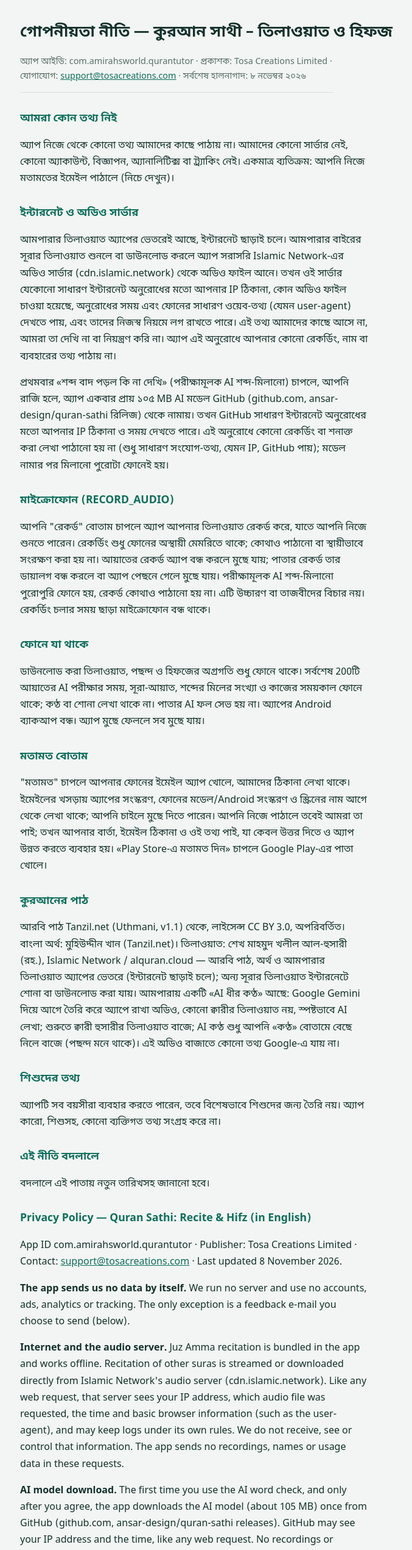
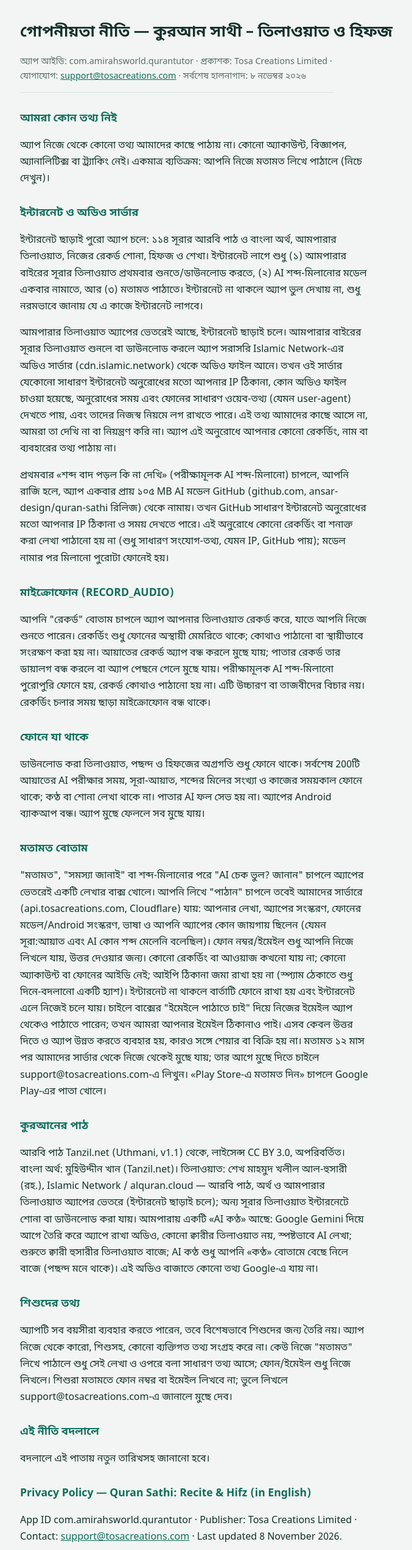
Before and after one commit to ansar-design/privacy, a plain HTML site: page quran-sathi/index.html in a window 1280 px wide. Shown: the top 2541 px of the page at 61% size, without its empty margins (267-944 px from the left). Drawn offline with Linux system fonts and the light colour scheme.

Commit message:
quran-sathi privacy: v0.9 vc2 (AI কণ্ঠ wording, backup = Hifz progress only) 2026-11-15

```diff
--- a/quran-sathi/index.html
+++ b/quran-sathi/index.html
@@ -20,8 +20,9 @@ a{color:var(--accent)}
 <h1>গোপনীয়তা নীতি — কুরআন সাথী – তিলাওয়াত ও হিফজ</h1>
 <p class="meta">অ্যাপ আইডি: com.amirahsworld.qurantutor · প্রকাশক: Tosa Creations Limited · যোগাযোগ: <a href="mailto:support@tosacreations.com">support@tosacreations.com</a> · সর্বশেষ হালনাগাদ: ৮ নভেম্বর ২০২৬</p>
 <h2>আমরা কোন তথ্য নিই</h2>
-<p>অ্যাপ নিজে থেকে কোনো তথ্য আমাদের কাছে পাঠায় না। আমাদের কোনো সার্ভার নেই, কোনো অ্যাকাউন্ট, বিজ্ঞাপন, অ্যানালিটিক্স বা ট্র্যাকিং নেই। একমাত্র ব্যতিক্রম: আপনি নিজে মতামতের ইমেইল পাঠালে (নিচে দেখুন)।</p>
+<p>অ্যাপ নিজে থেকে কোনো তথ্য আমাদের কাছে পাঠায় না। কোনো অ্যাকাউন্ট, বিজ্ঞাপন, অ্যানালিটিক্স বা ট্র্যাকিং নেই। একমাত্র ব্যতিক্রম: আপনি নিজে মতামত লিখে পাঠালে (নিচে দেখুন)।</p>
 <h2>ইন্টারনেট ও অডিও সার্ভার</h2>
+<p>ইন্টারনেট ছাড়াই পুরো অ্যাপ চলে: ১১৪ সূরার আরবি পাঠ ও বাংলা অর্থ, আমপারার তিলাওয়াত, নিজের রেকর্ড শোনা, হিফজ ও শেখা। ইন্টারনেট লাগে শুধু (১) আমপারার বাইরের সূরার তিলাওয়াত প্রথমবার শুনতে/ডাউনলোড করতে, (২) AI শব্দ-মিলানোর মডেল একবার নামাতে, আর (৩) মতামত পাঠাতে। ইন্টারনেট না থাকলে অ্যাপ ভুল দেখায় না, শুধু নরমভাবে জানায় যে এ কাজে ইন্টারনেট লাগবে।</p>
 <p>আমপারার তিলাওয়াত অ্যাপের ভেতরেই আছে, ইন্টারনেট ছাড়াই চলে। আমপারার বাইরের সূরার তিলাওয়াত শুনলে বা ডাউনলোড করলে অ্যাপ সরাসরি Islamic Network-এর অডিও সার্ভার (cdn.islamic.network) থেকে অডিও ফাইল আনে। তখন ওই সার্ভার যেকোনো সাধারণ ইন্টারনেট অনুরোধের মতো আপনার IP ঠিকানা, কোন অডিও ফাইল চাওয়া হয়েছে, অনুরোধের সময় এবং ফোনের সাধারণ ওয়েব-তথ্য (যেমন user-agent) দেখতে পায়, এবং তাদের নিজস্ব নিয়মে লগ রাখতে পারে। এই তথ্য আমাদের কাছে আসে না, আমরা তা দেখি না বা নিয়ন্ত্রণ করি না। অ্যাপ এই অনুরোধে আপনার কোনো রেকর্ডিং, নাম বা ব্যবহারের তথ্য পাঠায় না।</p>
 <p>প্রথমবার «শব্দ বাদ পড়ল কি না দেখি» (পরীক্ষামূলক AI শব্দ-মিলানো) চাপলে, আপনি রাজি হলে, অ্যাপ একবার প্রায় ১০৫ MB AI মডেল GitHub (github.com, ansar-design/quran-sathi রিলিজ) থেকে নামায়। তখন GitHub সাধারণ ইন্টারনেট অনুরোধের মতো আপনার IP ঠিকানা ও সময় দেখতে পারে। এই অনুরোধে কোনো রেকর্ডিং বা শনাক্ত করা লেখা পাঠানো হয় না (শুধু সাধারণ সংযোগ-তথ্য, যেমন IP, GitHub পায়); মডেল নামার পর মিলানো পুরোটা ফোনেই হয়।</p>
 <h2>মাইক্রোফোন (RECORD_AUDIO)</h2>
@@ -29,25 +30,26 @@ a{color:var(--accent)}
 <h2>ফোনে যা থাকে</h2>
 <p>ডাউনলোড করা তিলাওয়াত, পছন্দ ও হিফজের অগ্রগতি শুধু ফোনে থাকে। সর্বশেষ 200টি আয়াতের AI পরীক্ষার সময়, সূরা-আয়াত, শব্দের মিলের সংখ্যা ও কাজের সময়কাল ফোনে থাকে; কণ্ঠ বা শোনা লেখা থাকে না। পাতার AI ফল সেভ হয় না। অ্যাপের Android ব্যাকআপ বন্ধ। অ্যাপ মুছে ফেললে সব মুছে যায়।</p>
 <h2>মতামত বোতাম</h2>
-<p>"মতামত" চাপলে আপনার ফোনের ইমেইল অ্যাপ খোলে, আমাদের ঠিকানা লেখা থাকে। ইমেইলের খসড়ায় অ্যাপের সংস্করণ, ফোনের মডেল/Android সংস্করণ ও স্ক্রিনের নাম আগে থেকে লেখা থাকে; আপনি চাইলে মুছে দিতে পারেন। আপনি নিজে পাঠালে তবেই আমরা তা পাই; তখন আপনার বার্তা, ইমেইল ঠিকানা ও ওই তথ্য পাই, যা কেবল উত্তর দিতে ও অ্যাপ উন্নত করতে ব্যবহার হয়। «Play Store-এ মতামত দিন» চাপলে Google Play-এর পাতা খোলে।</p>
+<p>"মতামত", "সমস্যা জানাই" বা শব্দ-মিলানোর পরে "AI চেক ভুল? জানান" চাপলে অ্যাপের ভেতরেই একটি লেখার বাক্স খোলে। আপনি লিখে "পাঠান" চাপলে তবেই আমাদের সার্ভারে (api.tosacreations.com, Cloudflare) যায়: আপনার লেখা, অ্যাপের সংস্করণ, ফোনের মডেল/Android সংস্করণ, ভাষা ও আপনি অ্যাপের কোন জায়গায় ছিলেন (যেমন সূরা:আয়াত এবং AI কোন শব্দ মেলেনি বলেছিল)। ফোন নম্বর/ইমেইল শুধু আপনি নিজে লিখলে যায়, উত্তর দেওয়ার জন্য। কোনো রেকর্ডিং বা আওয়াজ কখনো যায় না; কোনো অ্যাকাউন্ট বা ফোনের আইডি নেই; আইপি ঠিকানা জমা রাখা হয় না (স্প্যাম ঠেকাতে শুধু দিনে-বদলানো একটি হ্যাশ)। ইন্টারনেট না থাকলে বার্তাটি ফোনে রাখা হয় এবং ইন্টারনেট এলে নিজেই চলে যায়। চাইলে বাক্সের "ইমেইলে পাঠাতে চাই" দিয়ে নিজের ইমেইল অ্যাপ থেকেও পাঠাতে পারেন; তখন আমরা আপনার ইমেইল ঠিকানাও পাই। এসব কেবল উত্তর দিতে ও অ্যাপ উন্নত করতে ব্যবহার হয়, কারও সঙ্গে শেয়ার বা বিক্রি হয় না। মতামত ১২ মাস পর আমাদের সার্ভার থেকে নিজে থেকেই মুছে যায়; তার আগে মুছে দিতে চাইলে support@tosacreations.com-এ লিখুন। «Play Store-এ মতামত দিন» চাপলে Google Play-এর পাতা খোলে।</p>
 <h2>কুরআনের পাঠ</h2>
-<p>আরবি পাঠ Tanzil.net (Uthmani, v1.1) থেকে, লাইসেন্স CC BY 3.0, অপরিবর্তিত। বাংলা অর্থ: মুহিউদ্দীন খান (Tanzil.net)। তিলাওয়াত: শেখ মাহমুদ খলীল আল-হুসারী (রহ.), Islamic Network / alquran.cloud — আরবি পাঠ, অর্থ ও আমপারার তিলাওয়াত অ্যাপের ভেতরে (ইন্টারনেট ছাড়াই চলে); অন্য সূরার তিলাওয়াত ইন্টারনেটে শোনা বা ডাউনলোড করা যায়। আমপারায় একটি «AI ধীর কণ্ঠ» আছে: Google Gemini দিয়ে আগে তৈরি করে অ্যাপে রাখা অডিও, কোনো ক্বারীর তিলাওয়াত নয়, স্পষ্টভাবে AI লেখা; শুরুতে ক্বারী হুসারীর তিলাওয়াত বাজে; AI কণ্ঠ শুধু আপনি «কণ্ঠ» বোতামে বেছে নিলে বাজে (পছন্দ মনে থাকে)। এই অডিও বাজাতে কোনো তথ্য Google-এ যায় না।</p>
+<p>আরবি পাঠ Tanzil.net (Uthmani, v1.1) থেকে, লাইসেন্স CC BY 3.0, অপরিবর্তিত। বাংলা অর্থ: মুহিউদ্দীন খান (Tanzil.net)। তিলাওয়াত: শেখ মাহমুদ খলীল আল-হুসারী (রহ.), Islamic Network / alquran.cloud — আরবি পাঠ, অর্থ ও আমপারার তিলাওয়াত অ্যাপের ভেতরে (ইন্টারনেট ছাড়াই চলে); অন্য সূরার তিলাওয়াত ইন্টারনেটে শোনা বা ডাউনলোড করা যায়। আমপারায় একটি «AI কণ্ঠ» আছে: Google Gemini দিয়ে আগে তৈরি করে অ্যাপে রাখা অডিও, কোনো ক্বারীর তিলাওয়াত নয়, স্পষ্টভাবে AI লেখা; শুরুতে ক্বারী হুসারীর তিলাওয়াত বাজে; AI কণ্ঠ শুধু আপনি «কণ্ঠ» বোতামে বেছে নিলে বাজে (পছন্দ মনে থাকে)। এই অডিও বাজাতে কোনো তথ্য Google-এ যায় না।</p>
 <h2>শিশুদের তথ্য</h2>
-<p>অ্যাপটি সব বয়সীরা ব্যবহার করতে পারেন, তবে বিশেষভাবে শিশুদের জন্য তৈরি নয়। অ্যাপ কারো, শিশুসহ, কোনো ব্যক্তিগত তথ্য সংগ্রহ করে না।</p>
+<p>অ্যাপটি সব বয়সীরা ব্যবহার করতে পারেন, তবে বিশেষভাবে শিশুদের জন্য তৈরি নয়। অ্যাপ নিজে থেকে কারো, শিশুসহ, কোনো ব্যক্তিগত তথ্য সংগ্রহ করে না। কেউ নিজে "মতামত" লিখে পাঠালে শুধু সেই লেখা ও ওপরে বলা সাধারণ তথ্য আসে; ফোন/ইমেইল শুধু নিজে লিখলে। শিশুরা মতামতে ফোন নম্বর বা ইমেইল লিখবে না; ভুলে লিখলে support@tosacreations.com-এ জানালে মুছে দেব।</p>
 <h2>এই নীতি বদলালে</h2>
 <p>বদলালে এই পাতায় নতুন তারিখসহ জানানো হবে।</p>
 
 <section lang="en">
 <h2>Privacy Policy — Quran Sathi: Recite &amp; Hifz (in English)</h2>
 <p>App ID com.amirahsworld.qurantutor · Publisher: Tosa Creations Limited · Contact: <a href="mailto:support@tosacreations.com">support@tosacreations.com</a> · Last updated 8 November 2026.</p>
-<p><b>The app sends us no data by itself.</b> We run no server and use no accounts, ads, analytics or tracking. The only exception is a feedback e-mail you choose to send (below).</p>
+<p><b>The app sends us no data by itself.</b> We use no accounts, ads, analytics or tracking. The only exception is feedback you choose to write and send (below).</p>
+<p><b>Works offline.</b> The whole app works without internet: Arabic text and Bangla meaning of all 114 suras, Juz Amma recitation, listening to your own recording, Hifz and Learn. Internet is needed only to (1) stream or download recitation of suras outside Juz Amma, (2) download the AI word-check model once, and (3) send feedback. Without internet the app shows no error, only a gentle note that this one feature needs internet.</p>
 <p><b>Internet and the audio server.</b> Juz Amma recitation is bundled in the app and works offline. Recitation of other suras is streamed or downloaded directly from Islamic Network's audio server (cdn.islamic.network). Like any web request, that server sees your IP address, which audio file was requested, the time and basic browser information (such as the user-agent), and may keep logs under its own rules. We do not receive, see or control that information. The app sends no recordings, names or usage data in these requests.</p>
 <p><b>AI model download.</b> The first time you use the AI word check, and only after you agree, the app downloads the AI model (about 105 MB) once from GitHub (github.com, ansar-design/quran-sathi releases). GitHub may see your IP address and the time, like any web request. No recordings or recognised speech are uploaded (the download host receives only normal connection metadata such as IP address); after the download the check runs fully on the phone.</p>
 <p><b>Microphone (RECORD_AUDIO).</b> Used only after you choose Record, for listening to your own recitation and optional experimental word comparison. Audio stays in temporary phone memory and is never uploaded or saved to storage. Ayah recordings are cleared when the app closes; page recordings are cleared when their dialog closes or the app goes into the background. The AI model runs entirely on the phone and does not judge pronunciation or tajweed.</p>
 <p><b>On the phone.</b> Downloaded recitations, settings and Hifz progress stay on the phone. A local history of up to 200 ayah word-check summaries stores time, sura/ayah, match counts and processing duration, without recordings or recognized text; page checks are not saved. These records are not uploaded; Android backup is turned off for this app. Uninstalling removes them.</p>
-<p><b>Feedback.</b> The "Feedback" button opens your own e-mail app with our address filled in; nothing is sent unless you send it, and the draft is pre-filled with the app version, phone model/Android version and screen name, which you can delete. If you send it we receive your message, e-mail address and that information, used only to reply and improve the app. "Review on Play Store" opens the Google Play page.</p>
+<p><b>Feedback.</b> "মতামত", "Report a problem" and "AI চেক ভুল? জানান" (after a word check) open a text box inside the app. Only when you tap Send does it go to our server (api.tosacreations.com on Cloudflare): your text, app version, phone model/Android version, language and where you were in the app (for example sura:ayah and which words the AI marked). A phone number or e-mail goes only if you type one, so we can reply. No recording or audio is ever sent; no account or device ID; IP addresses are not stored (only a daily-changing hash to stop spam). Offline, the message waits on the phone and is sent when the internet returns. "Send by e-mail instead" opens your own e-mail app; then we also receive your e-mail address. Used only to reply and improve the app; never shared or sold. Feedback is deleted automatically from our server after 12 months; to delete it sooner, write to support@tosacreations.com. "Review on Play Store" opens the Google Play page.</p>
 <p><b>Sources.</b> Arabic text: Tanzil.net (Uthmani v1.1, CC BY 3.0), unmodified; Bengali meaning: Muhiuddin Khan (Tanzil.net); recitation: Sheikh Mahmoud Khalil Al-Husary, Islamic Network / alquran.cloud. Juz Amma also has a clearly labelled "AI slow voice" made in advance with Google Gemini and bundled in the app; it is not a qari's recitation, Husary plays by default; the AI voice plays only if you choose it with the "Voice" button (remembered). Playing it sends nothing to Google.</p>
-<p><b>Children.</b> The app is suitable for everyone but is not designed specifically for children. It collects no personal information from anyone, including children.</p>
+<p><b>Children.</b> The app is suitable for everyone but is not designed specifically for children. The app itself collects no personal information from anyone, including children. Only if someone chooses to send feedback do we receive that text and the basic details described above; a phone number or e-mail only if they type one. Children should not type contact details in feedback; if this happens, write to support@tosacreations.com and we will delete it.</p>
 </section>
 </main>
 </body></html>
```
